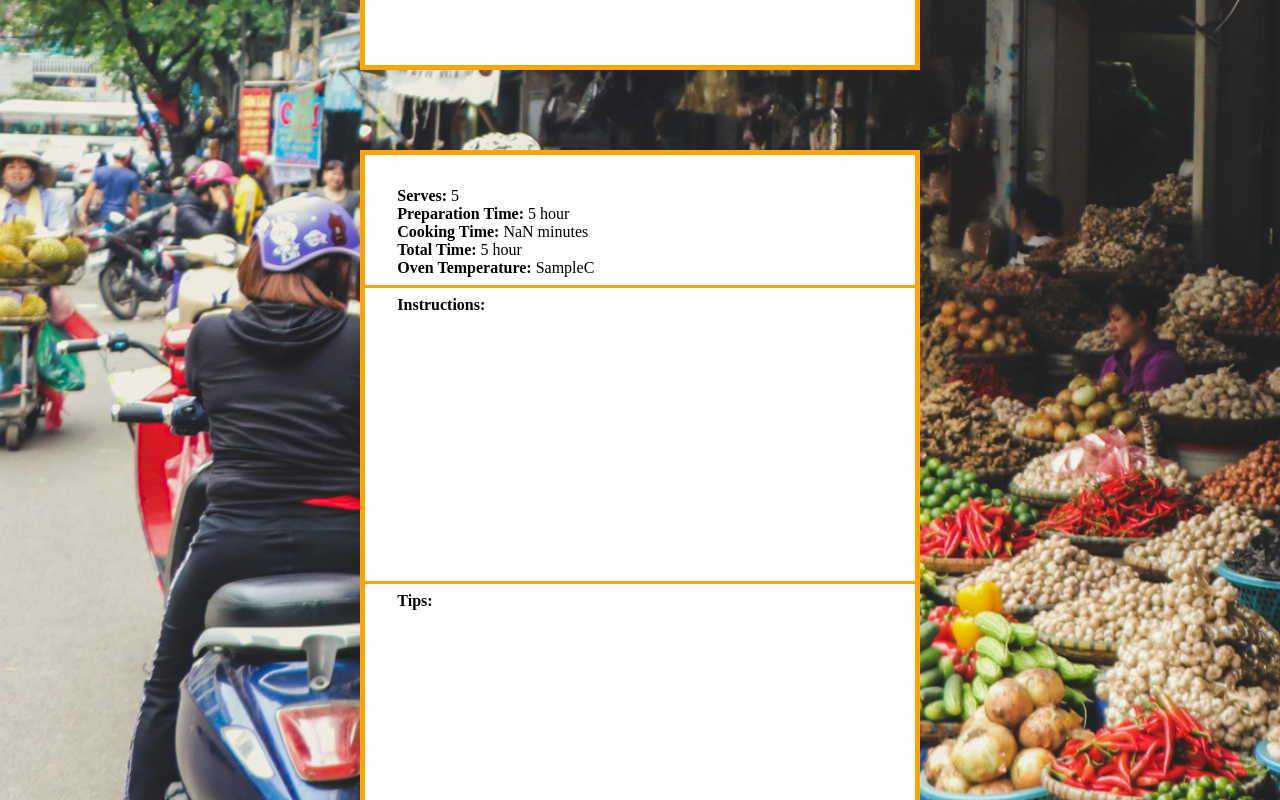
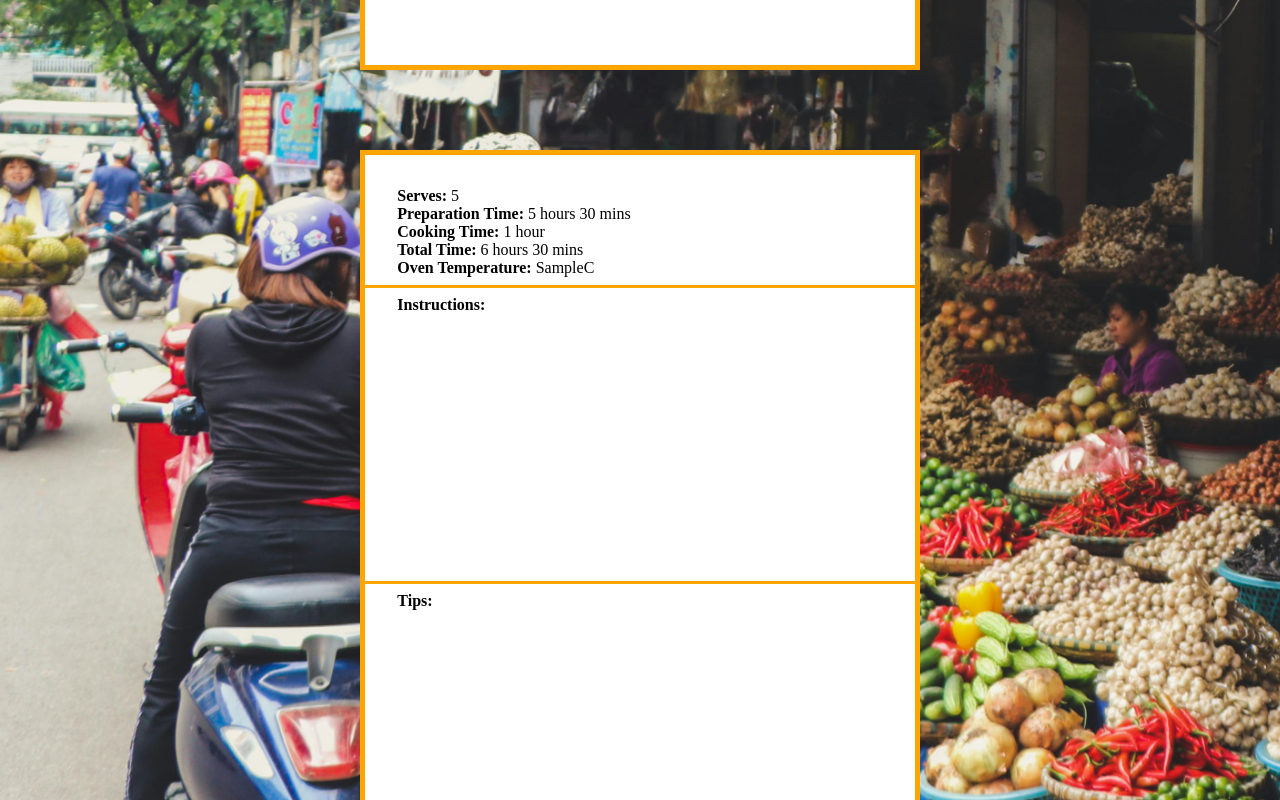
Before and after one commit to rwalsh221/recipe_card, a React (Vite) app: page / in a window 1280 px wide. Both pictures are taken after typing "Sample", "https://example.com", "Sample", "5", "Sample", "5" into the empty fields and a click on the button "Create Card". Shown: the part 866-1666 px from the top of the page. Built offline with nearby package versions, Linux system fonts and the light colour scheme.

Commit message:
fix time formatting and add default values for time and serves when form left empty

```diff
--- a/src/features/RecipeCard/RecipeCard.tsx
+++ b/src/features/RecipeCard/RecipeCard.tsx
@@ -9,8 +9,7 @@ import Button from '../../components/Buttons/Button';
 const RecipeCard = () => {
   const location = useLocation();
   const navigate = useNavigate();
-  console.log(location);
-  // get state from route
+
   return (
     <div>
       <RecipeCardFront
@@ -20,11 +19,30 @@ const RecipeCard = () => {
         ingredients={location.state.listItemState.ingredients}
       />
       <RecipeCardBack
-        serves={location.state.formState.serves}
-        prepTimeHour={location.state.formState.prepTimeHour}
-        prepTimeMin={location.state.formState.prepTimeMin}
-        cookTimeHour={location.state.formState.cookTimeHour}
-        cookTimeMin={location.state.formState.cookTimeMin}
+        // DEFAULT VALUES FOR TIME IF FORM IS LEFT EMPTY
+        serves={
+          location.state.formState.serves ? location.state.formState.serves : 4
+        }
+        prepTimeHour={
+          location.state.formState.prepTimeHour
+            ? parseInt(location.state.formState.prepTimeHour)
+            : 0
+        }
+        prepTimeMin={
+          location.state.formState.prepTimeMin
+            ? parseInt(location.state.formState.prepTimeMin)
+            : 30
+        }
+        cookTimeHour={
+          location.state.formState.cookTimeHour
+            ? parseInt(location.state.formState.cookTimeHour)
+            : 1
+        }
+        cookTimeMin={
+          location.state.formState.cookTimeMin
+            ? parseInt(location.state.formState.cookTimeMin)
+            : 0
+        }
         ovenTemp={location.state.formState.ovenTemp}
         instructions={location.state.listItemState.instructions}
         tips={location.state.listItemState.tips}
@@ -50,9 +68,12 @@ export default RecipeCard;
 // fucn to add . to end of uinstructions done!!!
 // create own list item marker to maintain formatting done!!
 // add save recipe to local storage done!!!
-// need clear local storage button on form plus reset all state
+// need clear local storage button on form plus reset all state done!!!
 // add form input to timeings for hour and mins done !!!.
-// create button component done
+// create button component done!!!!
 // test print
-// fix edit list item overflow done
+// fix edit list item overflow done!!!!
 // form validation
+// style recipecard page
+// footer
+// default for serves and cook time prep time
--- a/src/features/RecipeCard/components/RecipeCardBack/RecipeCardBack.tsx
+++ b/src/features/RecipeCard/components/RecipeCardBack/RecipeCardBack.tsx
@@ -2,12 +2,14 @@ import styles from './RecipeCardBack.module.css';
 
 type RecipeCardBackProps = {
   serves: string;
-  prepTime: string;
-  prepTimeHour: string;
-  bakingTime: string;
-  ovenTemp: string;
+  prepTimeHour: number;
+  prepTimeMin: number;
+  cookTimeHour: number;
+  cookTimeMin: number;
+  ovenTemp?: string;
   instructions: string[];
   tips: string[];
+  qrUrl: string;
 };
 
 const RecipeCardBack = ({
@@ -21,6 +23,7 @@ const RecipeCardBack = ({
   tips,
   qrUrl,
 }: RecipeCardBackProps) => {
+  console.log(prepTimeHour, prepTimeMin);
   const formatUrl = (url: string) => {
     let formattedUrl;
     if (url.includes('https://')) {
@@ -46,10 +49,11 @@ const RecipeCardBack = ({
   const formatTime = (hour: number, min: number) => {
     console.log(typeof hour);
     console.log(hour, min);
-    if (!hour) {
-      return `${min} minutes`;
-    } else if (!min) {
-      return `${hour} hour`;
+
+    if (hour === 0) {
+      return min > 1 ? `${min} mins` : `${min} min`;
+    } else if (min === 0) {
+      return hour > 1 ? `${hour} hours` : `${hour} hour`;
     } else {
       return `${hour > 1 ? `${hour} hours` : `${hour} hour`} ${
         min > 1 ? `${min} mins` : `${min} min`
@@ -58,21 +62,22 @@ const RecipeCardBack = ({
   };
 
   const formatTotalTime = (
-    firstHour: string,
-    firstMin: string,
-    secondHour: string,
-    secondMin: string
+    firstHour: number,
+    firstMin: number,
+    secondHour: number,
+    secondMin: number
   ) => {
-    let totalHour = +firstHour + +secondHour;
+    let totalHour = firstHour + secondHour;
 
-    let totalMin: number | string = +firstMin + +secondMin;
+    let totalMin = firstMin + secondMin;
 
     if (totalMin <= 60) {
       return formatTime(totalHour, totalMin);
     }
-    totalMin = (totalMin / 60).toString();
 
-    const totalMinArr = totalMin.split('.');
+    const totalMinStr = (totalMin / 60).toString();
+
+    const totalMinArr = totalMinStr.split('.');
 
     totalHour = totalHour + +totalMinArr[0];
     totalMin = Math.round(+`0.${totalMinArr[1]}` * 60);
@@ -89,11 +94,11 @@ const RecipeCardBack = ({
           </li>
           <li>
             <span>preparation time:</span>&nbsp;
-            {formatTime(parseInt(prepTimeHour), parseInt(prepTimeMin))}
+            {formatTime(prepTimeHour, prepTimeMin)}
           </li>
           <li>
             <span>cooking time:</span>&nbsp;
-            {formatTime(parseInt(cookTimeHour), parseInt(cookTimeMin))}
+            {formatTime(cookTimeHour, cookTimeMin)}
           </li>
           <li>
             <span>Total time:</span>&nbsp;
```
